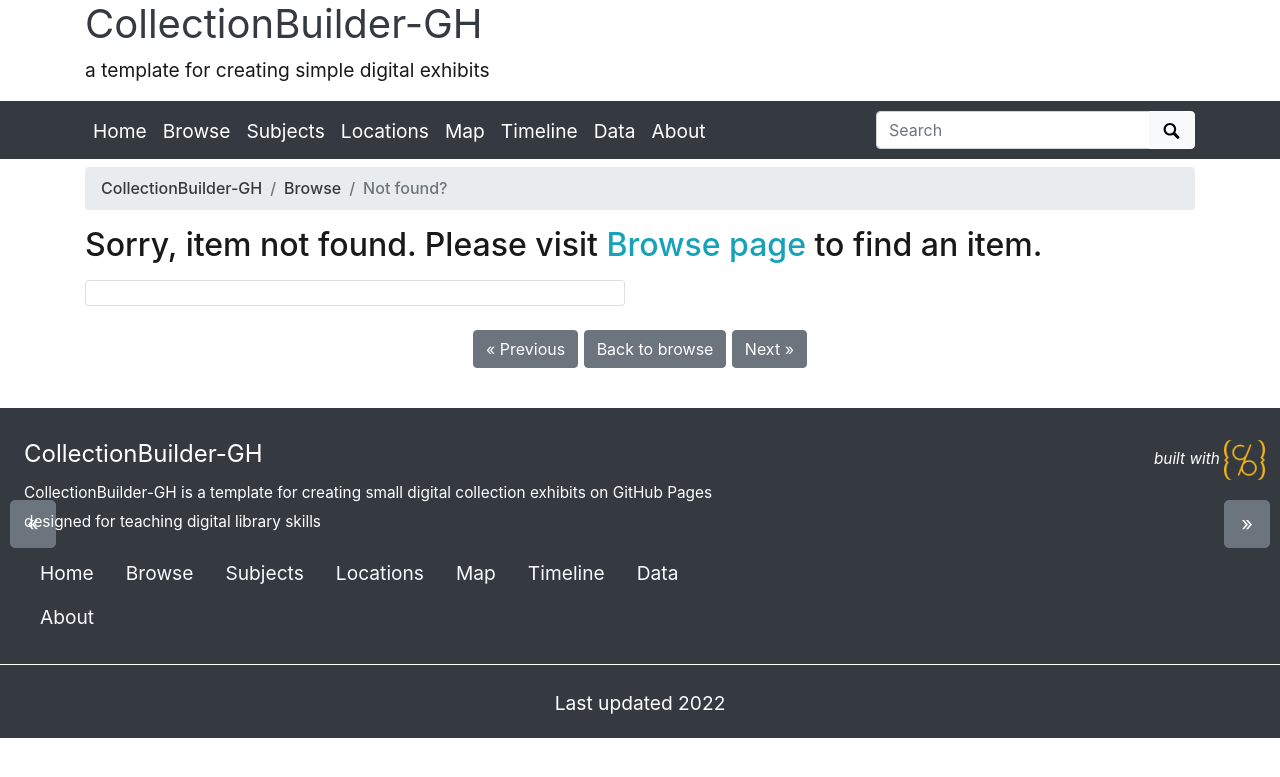
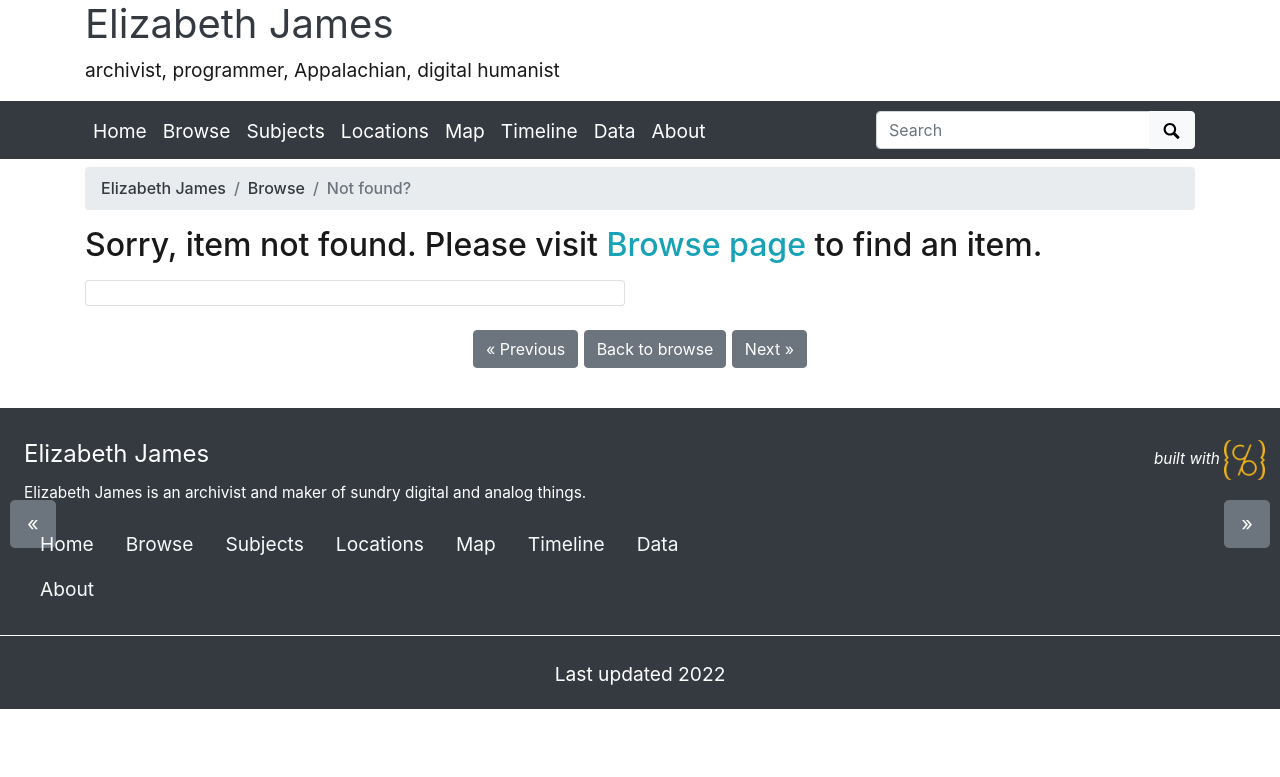
Before and after one commit to elizajames/old_site, a Jekyll site: the page built from pages/item.md, in a window 1280 px wide. Shown: the top 777 px of the page. Built offline with Jekyll 4.4.1, drawn with Linux system fonts in a browser that asks for light colours.

Commit message:
Updated config and theme things

```diff
--- a/_config.yml
+++ b/_config.yml
@@ -20,14 +20,14 @@ source-code: https://github.com/CollectionBuilder/collectionbuilder-gh
 # SITE SETTINGS
 #
 # title of site appears in banner
-title: CollectionBuilder-GH
+title: Elizabeth James
 # tagline, a short phrase that will appear throughout the site in the top banner
-tagline: a template for creating simple digital exhibits
+tagline: archivist, programmer, Appalachian, digital humanist
 # description appears in meta tags and other locations
 # this description might appear in search result lists, keep around 160 characters max
-description: "CollectionBuilder-GH is a template for creating small digital collection exhibits on GitHub Pages designed for teaching digital library skills"
+description: "Elizabeth James is an archivist and maker of sundry digital and analog things."
 # creator of the digital collection, to appear in meta tags; we typically use our GitHub usernames but feel free to just use your name
-author: CollectionBuilder
+author: Elizabeth James
 
 ##########
 # COLLECTION SETTINGS
```
Also changed, not shown: _data/theme.yml (+5 -5 lines), pages/about.md (+8 -12 lines).
